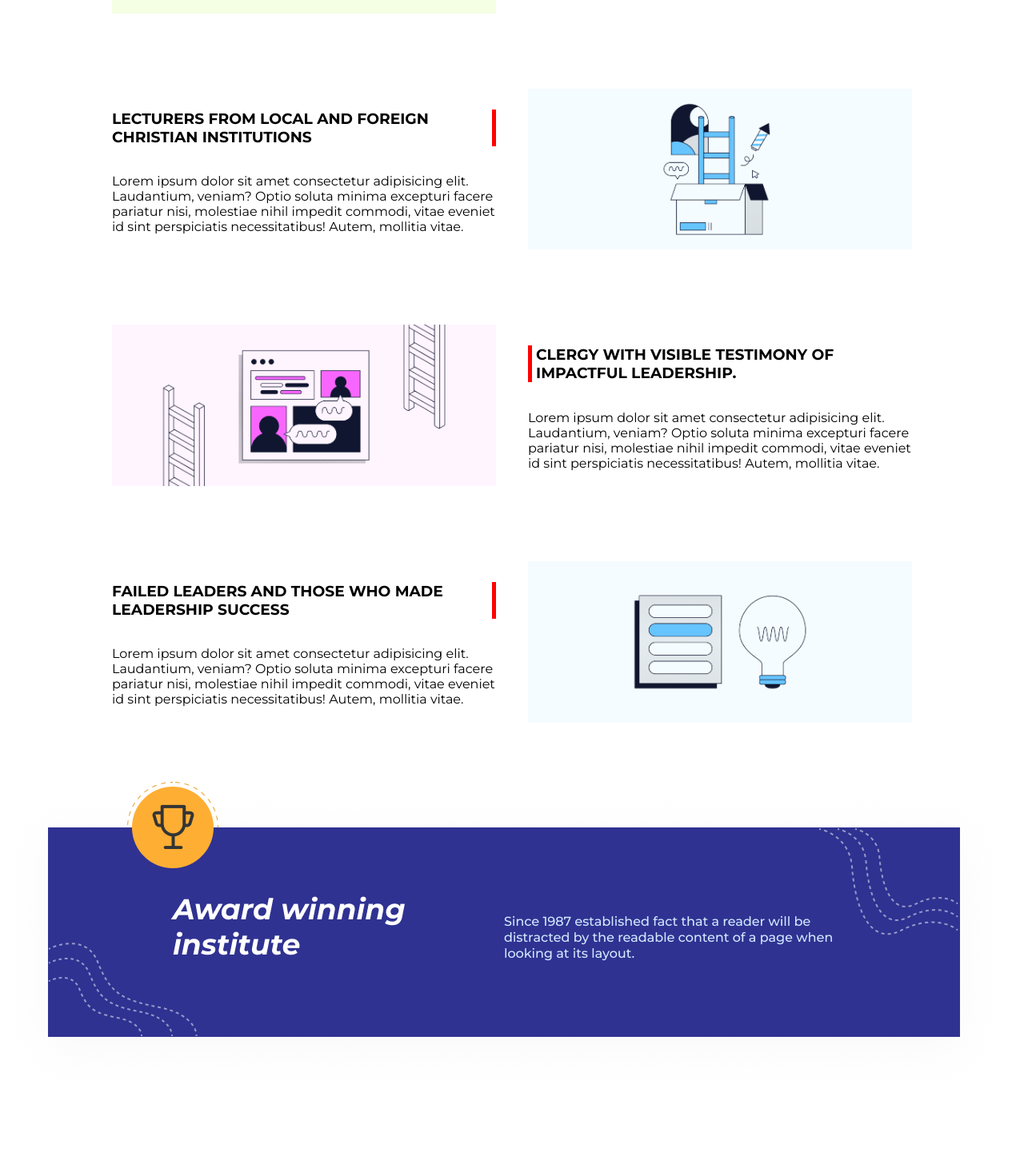
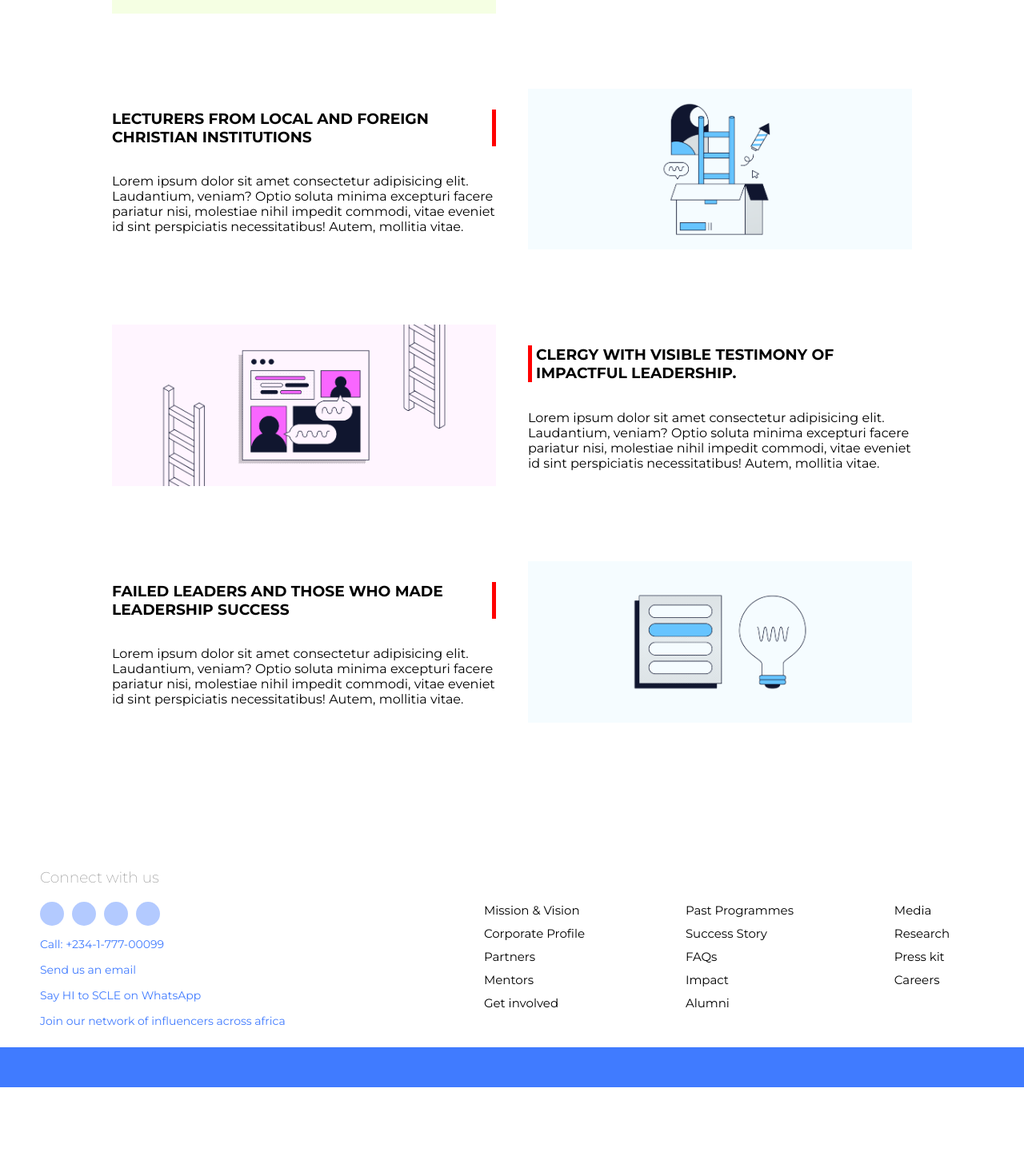
Before and after one commit to inedjosh/scle, a Next.js app: page /faculty in a window 1280 px wide. Shown: the part 1824-3270 px from the top of the page at 80% size. After the commit the page ends 3184 px from the top, so only its background shows below. Built offline with nearby package versions, Linux system fonts and the light colour scheme.

Commit message:
fixed hero text

```diff
--- a/pages/faculty.js
+++ b/pages/faculty.js
@@ -1,20 +1,19 @@
-import React from 'react'
-import Header from '../components/Header'
-import lady  from './../images/lady-scle.png'
-import Footer from './../components/Footer'
-import styles from './../styles/faculty.module.css'
-import Image from 'next/image'
-import award from './../images/award.png'
-import image1 from './../images/c1.png'
-import image2 from './../images/c2.png'
-import image3 from './../images/c3.png'
-import image4 from './../images/c4.png'
-import image5 from './../images/c5.png'
-import image6 from './../images/c6.png'
+import React from "react";
+import Header from "../components/Header";
+import lady from "./../images/lady-scle.png";
+import Footer from "./../components/Footer";
+import styles from "./../styles/faculty.module.css";
+import Image from "next/image";
+import award from "./../images/award.png";
+import image1 from "./../images/c1.png";
+import image2 from "./../images/c2.png";
+import image3 from "./../images/c3.png";
+import image4 from "./../images/c4.png";
+import image5 from "./../images/c5.png";
+import image6 from "./../images/c6.png";
 
 function contact() {
   return (
-
     <div>
       <Header />
       <div className={styles.firstSection}>
@@ -29,130 +28,132 @@ function contact() {
         <div className={styles.textHolderDiv}>
           <div className={styles.textSectionStyle1}>
             <div className={styles.textHolder}>
-                <h3 className={styles.headingfaculties1}>Captains of Industry (Christian led organizations)
-
+              <h3 className={styles.headingfaculties1}>
+                Captains of Industry (Christian led organizations)
               </h3>
               <p>
                 Lorem ipsum dolor sit amet consectetur adipisicing elit.
-                Laudantium, veniam? Optio soluta minima excepturi facere pariatur nisi, molestiae nihil impedit commodi,
-                vitae eveniet id sint perspiciatis necessitatibus! Autem, mollitia vitae.
+                Laudantium, veniam? Optio soluta minima excepturi facere
+                pariatur nisi, molestiae nihil impedit commodi, vitae eveniet id
+                sint perspiciatis necessitatibus! Autem, mollitia vitae.
               </p>
-
             </div>
             <div className={styles.greyDiv}>
-             <Image  className={styles.greyBoxImg} alt='image' src={image1} />
+              <Image className={styles.greyBoxImg} alt="image" src={image1} />
             </div>
           </div>
 
           <div className={styles.textSectionStyle2}>
             <div className={styles.greyDiv}>
-             <Image  className={styles.greyBoxImg} alt='image' src={image2} />
+              <Image className={styles.greyBoxImg} alt="image" src={image2} />
             </div>
 
             <div className={styles.textHolder}>
-                <h3 className={styles.headingfaculties2}>Scholars and researchers of strategy, social psychology, and behavioural science
-
+              <h3 className={styles.headingfaculties2}>
+                Scholars and researchers of strategy, social psychology, and
+                behavioural science
               </h3>
               <p>
                 Lorem ipsum dolor sit amet consectetur adipisicing elit.
-            Laudantium, veniam? Optio soluta minima excepturi facere pariatur nisi, molestiae nihil impedit commodi,
-            vitae eveniet id sint perspiciatis necessitatibus! Autem, mollitia vitae.
+                Laudantium, veniam? Optio soluta minima excepturi facere
+                pariatur nisi, molestiae nihil impedit commodi, vitae eveniet id
+                sint perspiciatis necessitatibus! Autem, mollitia vitae.
               </p>
-
-        </div>
-    </div>
-
-
-    <div className={styles.textSectionStyle1}>
-        <div className={styles.textHolder}>
-                    <h3 className={styles.headingfaculties1}>Christian leaders from successful global organizations</h3>
-                <p>
-                    Lorem ipsum dolor sit amet consectetur adipisicing elit.
-                    Laudantium, veniam? Optio soluta minima excepturi facere pariatur nisi, molestiae nihil impedit commodi,
-                    vitae eveniet id sint perspiciatis necessitatibus! Autem, mollitia vitae.
-                </p>
-
-        </div>
-                <div className={styles.greyDiv}>
-     <Image  className={styles.greyBoxImg} alt='image' src={image3} />
-                </div>
-    </div>
-     <div className={styles.textSectionStyle2}>
-            <div className={styles.greyDiv}>
-            <Image  className={styles.greyBoxImg} alt='image' src={image4} />
-            </div>
-
-        <div className={styles.textHolder}>
-                <h3 className={styles.headingfaculties2}>Christian leaders in public service (local and International)
-</h3>
-        <p>
-            Lorem ipsum dolor sit amet consectetur adipisicing elit.
-            Laudantium, veniam? Optio soluta minima excepturi facere pariatur nisi, molestiae nihil impedit commodi,
-            vitae eveniet id sint perspiciatis necessitatibus! Autem, mollitia vitae.
-        </p>
-
             </div>
           </div>
 
           <div className={styles.textSectionStyle1}>
             <div className={styles.textHolder}>
-                    <h3 className={styles.headingfaculties1}>Lecturers from Local and Foreign Christian Institutions
+              <h3 className={styles.headingfaculties1}>
+                Christian leaders from successful global organizations
               </h3>
               <p>
                 Lorem ipsum dolor sit amet consectetur adipisicing elit.
-                    Laudantium, veniam? Optio soluta minima excepturi facere pariatur nisi, molestiae nihil impedit commodi,
-                    vitae eveniet id sint perspiciatis necessitatibus! Autem, mollitia vitae.
+                Laudantium, veniam? Optio soluta minima excepturi facere
+                pariatur nisi, molestiae nihil impedit commodi, vitae eveniet id
+                sint perspiciatis necessitatibus! Autem, mollitia vitae.
               </p>
-
             </div>
             <div className={styles.greyDiv}>
-     <Image  className={styles.greyBoxImg} alt='image' src={image5} />
+              <Image className={styles.greyBoxImg} alt="image" src={image3} />
             </div>
           </div>
           <div className={styles.textSectionStyle2}>
             <div className={styles.greyDiv}>
-             <Image  className={styles.greyBoxImg} alt='image' src={image6} />
+              <Image className={styles.greyBoxImg} alt="image" src={image4} />
             </div>
 
             <div className={styles.textHolder}>
-                <h3 className={styles.headingfaculties2}>	Clergy with visible testimony of impactful leadership.
-
+              <h3 className={styles.headingfaculties2}>
+                Christian leaders in public service (local and International)
               </h3>
               <p>
                 Lorem ipsum dolor sit amet consectetur adipisicing elit.
-            Laudantium, veniam? Optio soluta minima excepturi facere pariatur nisi, molestiae nihil impedit commodi,
-            vitae eveniet id sint perspiciatis necessitatibus! Autem, mollitia vitae.
+                Laudantium, veniam? Optio soluta minima excepturi facere
+                pariatur nisi, molestiae nihil impedit commodi, vitae eveniet id
+                sint perspiciatis necessitatibus! Autem, mollitia vitae.
               </p>
+            </div>
+          </div>
 
+          <div className={styles.textSectionStyle1}>
+            <div className={styles.textHolder}>
+              <h3 className={styles.headingfaculties1}>
+                Lecturers from Local and Foreign Christian Institutions
+              </h3>
+              <p>
+                Lorem ipsum dolor sit amet consectetur adipisicing elit.
+                Laudantium, veniam? Optio soluta minima excepturi facere
+                pariatur nisi, molestiae nihil impedit commodi, vitae eveniet id
+                sint perspiciatis necessitatibus! Autem, mollitia vitae.
+              </p>
+            </div>
+            <div className={styles.greyDiv}>
+              <Image className={styles.greyBoxImg} alt="image" src={image5} />
+            </div>
+          </div>
+          <div className={styles.textSectionStyle2}>
+            <div className={styles.greyDiv}>
+              <Image className={styles.greyBoxImg} alt="image" src={image6} />
+            </div>
+
+            <div className={styles.textHolder}>
+              <h3 className={styles.headingfaculties2}>
+                {" "}
+                Clergy with visible testimony of impactful leadership.
+              </h3>
+              <p>
+                Lorem ipsum dolor sit amet consectetur adipisicing elit.
+                Laudantium, veniam? Optio soluta minima excepturi facere
+                pariatur nisi, molestiae nihil impedit commodi, vitae eveniet id
+                sint perspiciatis necessitatibus! Autem, mollitia vitae.
+              </p>
             </div>
           </div>
           <div className={styles.textSectionStyle1}>
             <div className={styles.textHolder}>
-                    <h3 className={styles.headingfaculties1}>Failed leaders and those who made leadership success
+              <h3 className={styles.headingfaculties1}>
+                Failed leaders and those who made leadership success
               </h3>
               <p>
                 Lorem ipsum dolor sit amet consectetur adipisicing elit.
-                    Laudantium, veniam? Optio soluta minima excepturi facere pariatur nisi, molestiae nihil impedit commodi,
-                    vitae eveniet id sint perspiciatis necessitatibus! Autem, mollitia vitae.
+                Laudantium, veniam? Optio soluta minima excepturi facere
+                pariatur nisi, molestiae nihil impedit commodi, vitae eveniet id
+                sint perspiciatis necessitatibus! Autem, mollitia vitae.
               </p>
-
             </div>
             <div className={styles.greyDiv}>
-     <Image  className={styles.greyBoxImg} alt='image' src={image3} />
+              <Image className={styles.greyBoxImg} alt="image" src={image3} />
             </div>
           </div>
         </div>
       </div>
-    <div className={styles.award}>
-    <Image src={award} alt='image' />
-    </div>
+
       <div className={styles.blueBck}>
         <Footer />
       </div>
     </div>
-
-
-  )
+  );
 }
 
-export default contact
+export default contact;
--- a/pages/programmes.js
+++ b/pages/programmes.js
@@ -139,9 +139,7 @@ SCLE also focus on imparting technical skills required to drive innovative and s
           loved ones, try it and you will see how good it is
         </p>
       </div>
-      <div className={styles.award}>
-        <Image src={award} alt="award" />
-      </div>
+
       <Footer />
     </div>
   );
```
Lines whose indentation alone changed are shown as unchanged.
